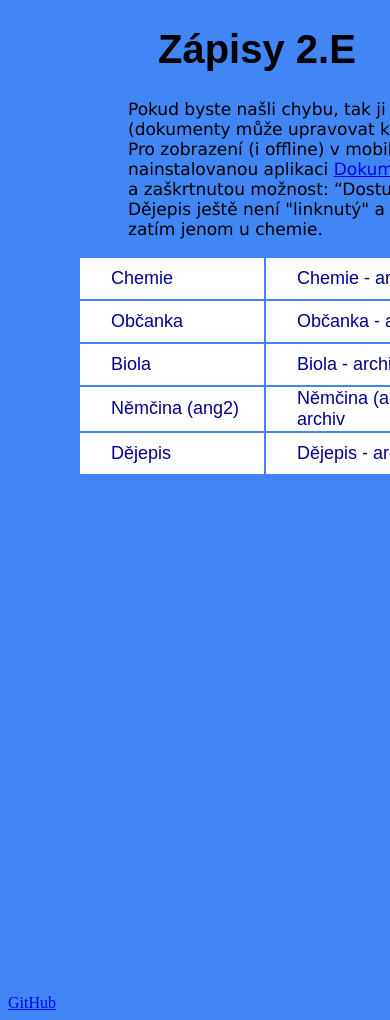
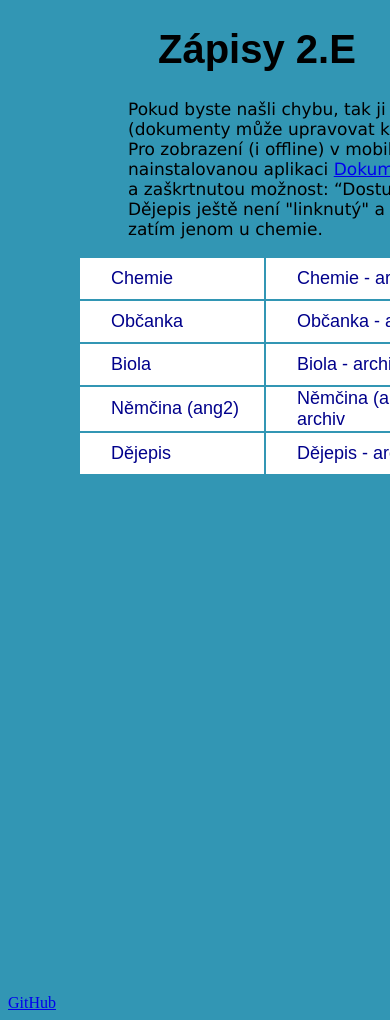
Before and after one commit to jelinekp/zapisy, a PHP site: page / in a window 390 px wide; the page is wider, and only the part inside the window is pictured. Run offline with PHP 8.4, Linux system fonts and the light colour scheme.

Commit message:
Update style.css

```diff
--- a/style.css
+++ b/style.css
@@ -1,5 +1,5 @@
 body{
-background-color: rgb(66, 133, 244);
+background-color: rgb(50, 150, 180);
 }
 td{
 width: 30%;
@@ -44,7 +44,7 @@ a:hover{
 td{/*
 width: 35%;*/
 height: 180px;
-background-color: wheat;
+background-color: white;
 font-family: Arial;
 font-size: 70px;
 }
```
